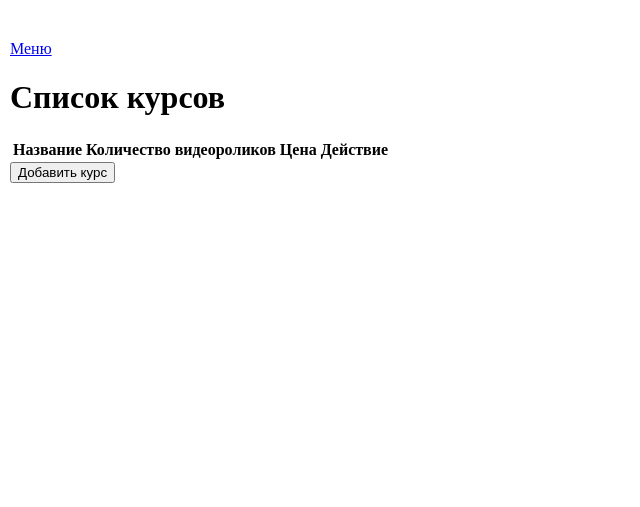
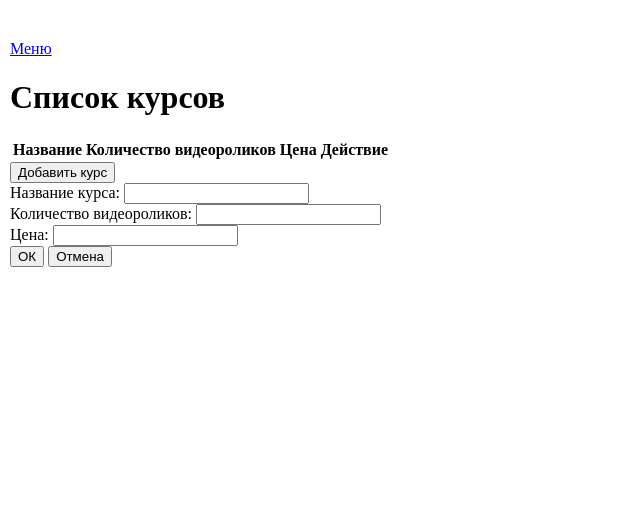
Before and after one commit to SkribkaFllatova/webprogramming-labs-2, a Flask app: page /lab8 in a window 1280 px wide. Shown: the part 58-565 px from the top of the page, without its empty margins (0-640 px from the left). Run offline with Flask 3, Linux system fonts and the light colour scheme; lists and menus that the app fills with data are empty.

Commit message:
добавление курса

```diff
--- a/templates/lab8/index.html
+++ b/templates/lab8/index.html
@@ -3,6 +3,18 @@
 {% block lab %}Лабораторная работа 8{% endblock %}
 
 <script src="{{ url_for('static', filename='lab8/main.js') }}"></script>
+<style>
+.modal {
+    display: none;
+    z-index: 100;
+    box-shadow: 3px 3px 5px black;
+    width: 400px;
+    left: 50%;
+    margin-left: -200px;
+    position: absolute;
+    padding: 20px;
+}
+</style>
 
 {% block main %}
     <h1>Список курсов</h1>
@@ -24,7 +36,29 @@
     </script>
 
     <div>
-        <button>Добавить курс</button>
+        <button onclick="addCourse()">Добавить курс</button>
+    </div>
+
+    <div class="modal">
+        <input type="hidden" id="num">
+        <label>
+            Название курса:
+            <input type="text" id="name">
+        </label><br>
+
+        <label>
+            Количество видеороликов:
+            <input type="number" id="videos" min="0">
+        </label><br>
+
+        <label>
+            Цена:
+            <input type="number" id="price" min="0">
+        </label><br>
+
+        <button onclick="sendCourse()">ОК</button>
+        <button onclick="cancel()">Отмена</button>
+
     </div>
 
 {% endblock %}
```
Also changed, not shown: static/lab8/main.js (+39 -0 lines).
